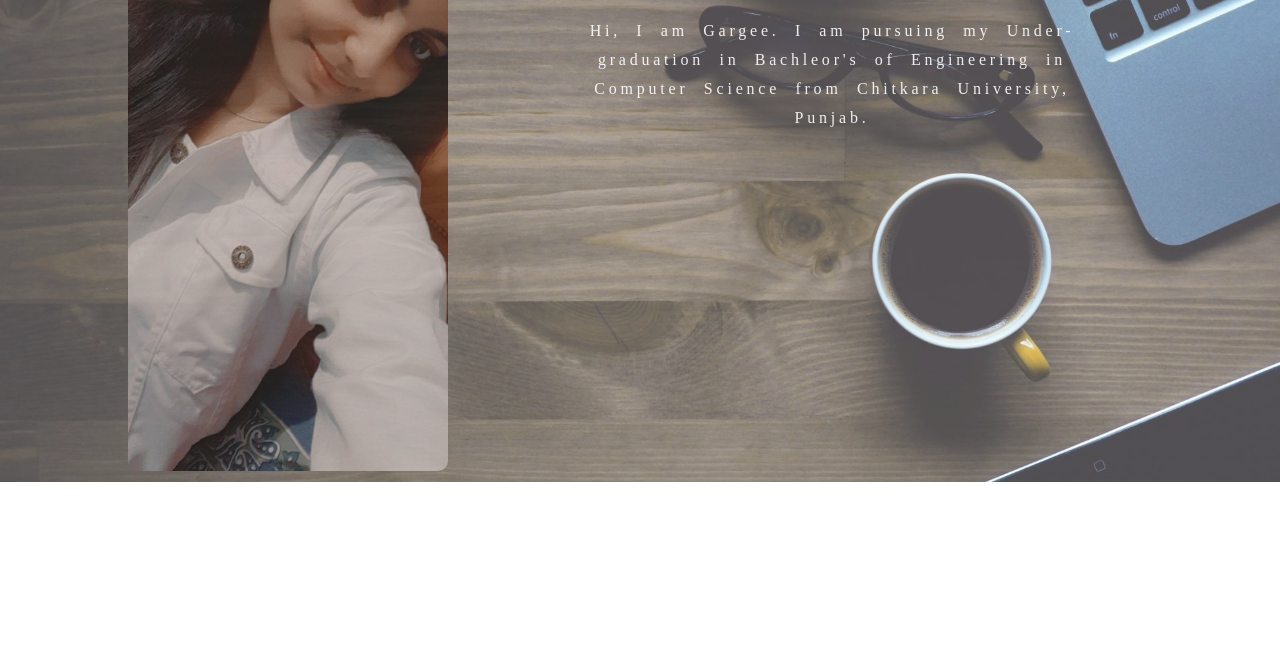
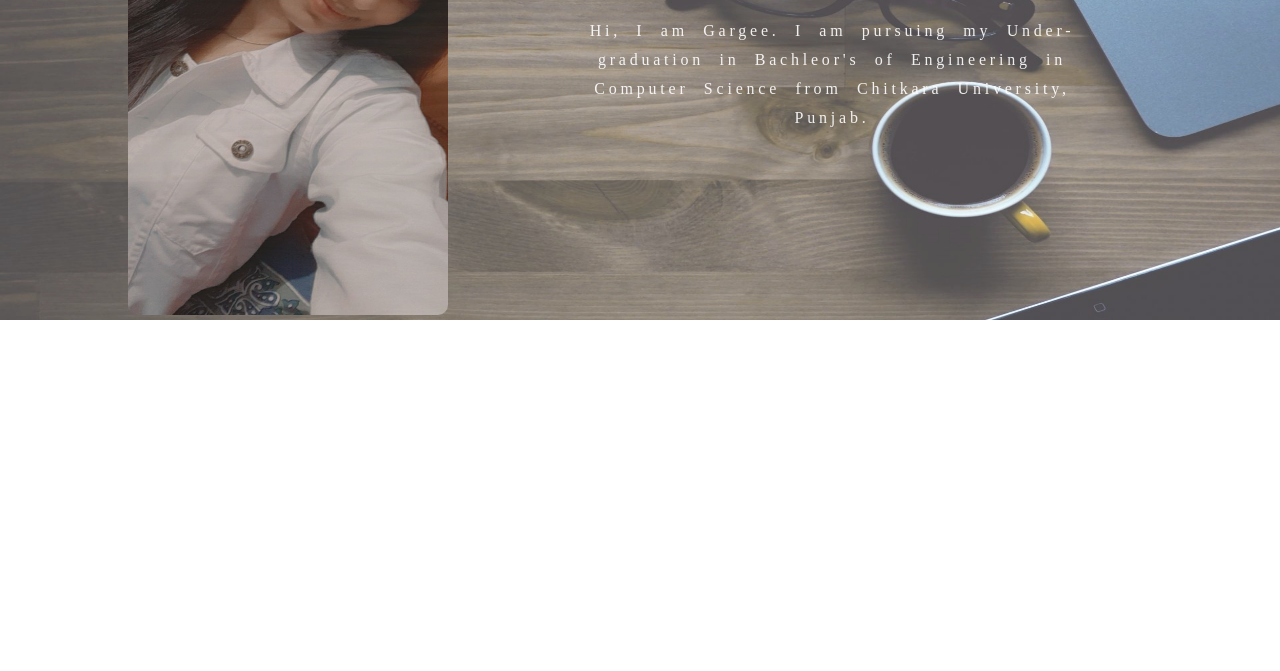
Before and after one commit to dgargee12/portfolio, a plain HTML site: page index.html in a window 1280 px wide. Shown: the part 330-1001 px from the top of the page. After the commit the page ends 845 px from the top, so only its background shows below. Drawn offline with Linux system fonts and the light colour scheme.

Commit message:
Update index.html

```diff
--- a/index.html
+++ b/index.html
@@ -12,8 +12,8 @@
       <img src="./images/logo.jpg" alt="logo" height="100px">
    </div>
    <div class="content-top">
-      <img src="./images/w1.jpg" id="wall" alt="background" width="100%" height="89%">
-      <img src="./images/dp.jpeg" id="dp" alt="display-pic" height="87%" width="25%">
+      <img src="./images/w1.jpg" id="wall" alt="background" width="100%" height="550rem">
+      <img src="./images/dp.jpeg" id="dp" alt="display-pic" height="540rem" width="25%">
       <div class="info">
          <h1>Gargee Dua</h1>
          <p>Hi, I am Gargee. I am pursuing my Under-graduation in Bachleor's of Engineering in Computer Science from Chitkara University, Punjab.</p>
```
